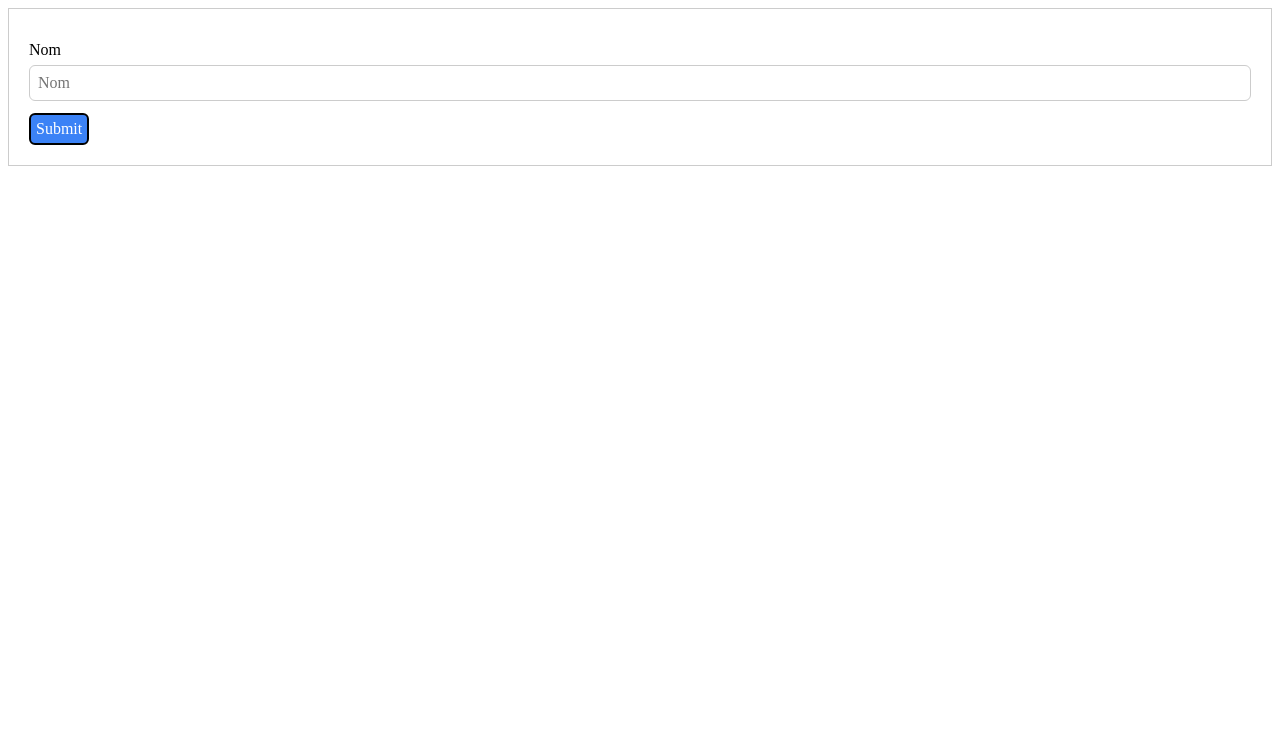
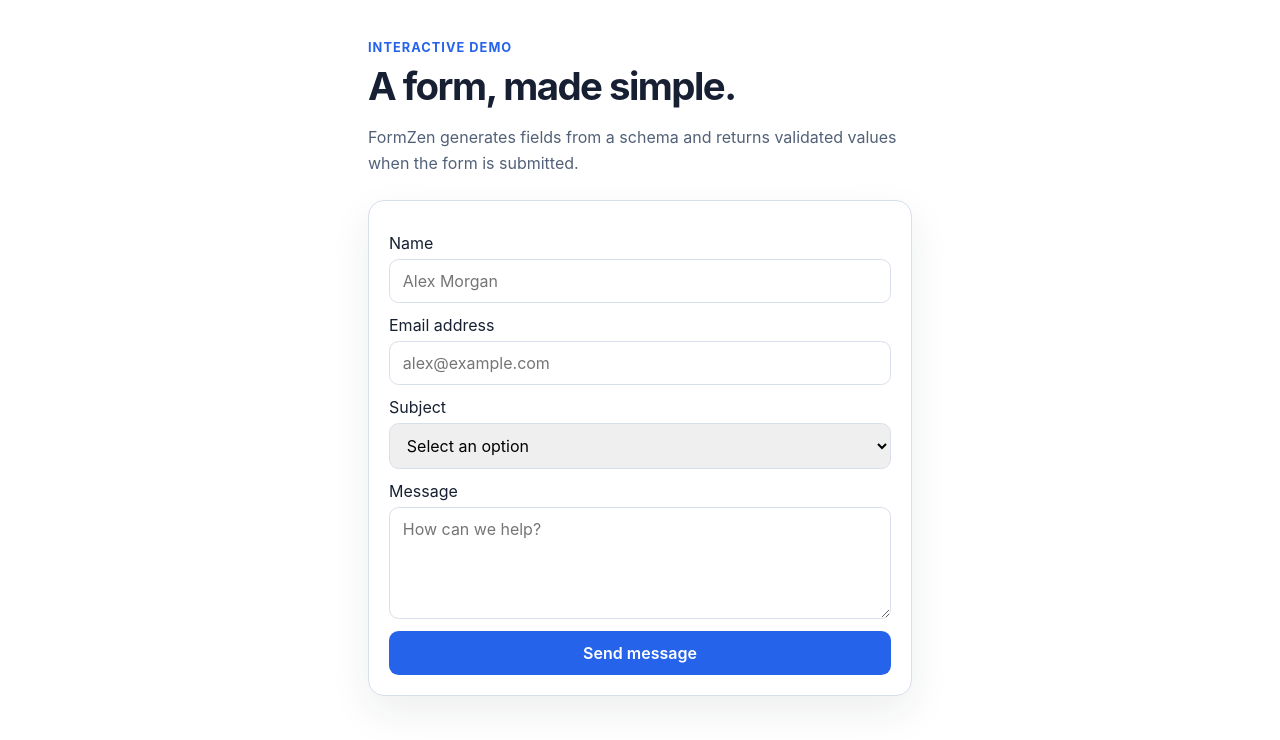
Before and after one commit to tosbas/form-zen, a website: page index.html in a window 1280 px wide. Drawn offline with Linux system fonts and the light colour scheme.

Commit message:
chore: prepare v2.0.1 release

```diff
--- a/index.html
+++ b/index.html
@@ -3,26 +3,79 @@
   <head>
     <meta charset="UTF-8" />
     <meta name="viewport" content="width=device-width, initial-scale=1.0" />
+    <meta
+      name="description"
+      content="An interactive form example built with FormZen."
+    />
+    <title>FormZen — Form Example</title>
     <link rel="stylesheet" href="./dist/form-zen.min.css" />
-    <title>FormZen</title>
   </head>
   <body>
-    <div id="myForm"></div>
+    <main class="form-zen-demo">
+      <header class="form-zen-demo__header">
+        <p class="form-zen-demo__eyebrow">Interactive demo</p>
+        <h1>A form, made simple.</h1>
+        <p>
+          FormZen generates fields from a schema and returns validated values
+          when the form is submitted.
+        </p>
+      </header>
+
+      <div id="contact-form"></div>
+
+      <section
+        class="form-zen-demo__result"
+        id="result"
+        aria-live="polite"
+        hidden
+      >
+        <h2>Submitted values</h2>
+        <pre id="result-data"></pre>
+      </section>
+    </main>
 
     <script type="module">
       import { FormZen } from "./dist/index.js";
 
+      const result = document.querySelector("#result");
+      const resultData = document.querySelector("#result-data");
+
       new FormZen(
-        "#myForm",
+        "#contact-form",
         {
           name: {
             type: "text",
-            label: "Nom",
+            label: "Name",
+            placeholder: "Alex Morgan",
+            autocomplete: "name",
+            required: true,
+          },
+          email: {
+            type: "email",
+            label: "Email address",
+            placeholder: "alex@example.com",
+            autocomplete: "email",
+            required: true,
+          },
+          subject: {
+            type: "select",
+            label: "Subject",
+            options: ["Question", "Feedback", "Other"],
+            required: true,
+          },
+          message: {
+            type: "textarea",
+            label: "Message",
+            placeholder: "How can we help?",
+            required: true,
+            minLength: 10,
           },
         },
         (data) => {
-          console.log("Formulaire envoyé :", data);
+          resultData.textContent = JSON.stringify(data, null, 2);
+          result.hidden = false;
         },
+        "Send message",
       );
     </script>
   </body>
--- a/package.json
+++ b/package.json
@@ -1,6 +1,6 @@
 {
   "name": "@tosbas/form-zen",
-  "version": "2.0.0",
+  "version": "2.0.1",
   "description": "Lightweight TypeScript library for generating forms",
   "type": "module",
   "license": "MIT",
--- a/src/index.ts
+++ b/src/index.ts
@@ -179,7 +179,7 @@
     const root = document.querySelector<HTMLElement>(selector);
 
     if (!root) {
-      throw new Error("Aucun élément trouvé : " + selector);
+      throw new Error("No element found for selector: " + selector);
     }
     const submitLabel = this.getSubmitLabel(submitButton);
     if (submitCallback !== undefined && typeof submitCallback !== "function") {
--- a/src/styles/form-zen.css
+++ b/src/styles/form-zen.css
@@ -1,18 +1,23 @@
 :root {
-  --fz-primary: #3b82f6;
-  --fz-border: #ccc;
-  --fz-radius: 6px;
+  --fz-primary: #2563eb;
+  --fz-border: #d8dfeb;
+  --fz-radius: 0.6rem;
 }
-
 
 .form-zen button {
   background: var(--fz-primary);
   border-radius: var(--fz-radius);
+  border: 0;
   color: #fff;
   cursor: pointer;
   font: inherit;
-  padding: 5px;
-  border: 2px solid black;
+  font-weight: 600;
+  padding: 0.75rem 1rem;
+  transition: background-color 150ms ease, opacity 150ms ease;
+}
+
+.form-zen button:hover:not(:disabled) {
+  background: color-mix(in srgb, var(--fz-primary), #000 12%);
 }
 
 .form-zen input:not([type="checkbox"]):not([type="radio"]),
@@ -23,13 +28,15 @@
   box-sizing: border-box;
   font: inherit;
   max-width: 100%;
-  padding: 0.5rem;
+  padding: 0.7rem 0.8rem;
 }
 
 .form-zen {
   background: #fff;
   border: 1px solid var(--fz-border);
-  padding: 20px;
+  border-radius: 1rem;
+  box-shadow: 0 1rem 2.5rem rgb(23 32 51 / 8%);
+  padding: 1.25rem;
 }
 
 .form-zen :focus-visible {
@@ -71,3 +78,84 @@
   display: flex;
   gap: 0.5rem;
 }
+
+.form-zen-demo {
+  box-sizing: border-box;
+  color: #172033;
+  font-family:
+    Inter, ui-sans-serif, system-ui, -apple-system, BlinkMacSystemFont,
+    "Segoe UI", sans-serif;
+  margin-inline: auto;
+  max-width: 36rem;
+  padding: 2rem 1rem;
+  width: 100%;
+}
+
+.form-zen-demo__header {
+  margin-bottom: 1.5rem;
+}
+
+.form-zen-demo__eyebrow {
+  color: var(--fz-primary);
+  font-size: 0.8rem;
+  font-weight: 700;
+  letter-spacing: 0.08em;
+  margin: 0 0 0.5rem;
+  text-transform: uppercase;
+}
+
+.form-zen-demo__header h1 {
+  font-size: clamp(1.8rem, 5vw, 2.4rem);
+  letter-spacing: -0.04em;
+  margin: 0;
+}
+
+.form-zen-demo__header p:last-child {
+  color: #526078;
+  line-height: 1.6;
+  margin-bottom: 0;
+}
+
+.form-zen-demo #contact-form .form-zen button {
+  width: 100%;
+}
+
+.form-zen-demo
+  #contact-form
+  .form-zen
+  input:not([type="checkbox"]):not([type="radio"]),
+.form-zen-demo #contact-form .form-zen select,
+.form-zen-demo #contact-form .form-zen textarea {
+  min-height: 2.75rem;
+  width: 100%;
+}
+
+.form-zen-demo #contact-form .form-zen textarea {
+  min-height: 7rem;
+  resize: vertical;
+}
+
+.form-zen-demo__result {
+  background: #fff;
+  border: 1px solid var(--fz-border);
+  border-radius: 0.75rem;
+  margin-top: 1.5rem;
+  padding: 1rem;
+}
+
+.form-zen-demo__result[hidden] {
+  display: none;
+}
+
+.form-zen-demo__result h2 {
+  font-size: 1rem;
+  margin: 0 0 0.75rem;
+}
+
+.form-zen-demo__result pre {
+  color: #334155;
+  font-size: 0.875rem;
+  line-height: 1.5;
+  margin: 0;
+  overflow-x: auto;
+}
--- a/test/index.test.js
+++ b/test/index.test.js
@@ -31,6 +31,12 @@
 }
 
 describe("FormZen", () => {
+  it("reports a missing mount selector in English", () => {
+    assert.throws(() => new FormZen("#missing"), {
+      message: "No element found for selector: #missing",
+    });
+  });
+
   it("renders fields and invokes the submit callback", () => {
     let received;
     const { root, form } = createForm(
```
Also changed, not shown: CHANGELOG.md, dist/cdn.global.js, dist/cdn.global.min.js, dist/form-zen.min.css, dist/index.cjs, dist/index.js, 1 other file.
